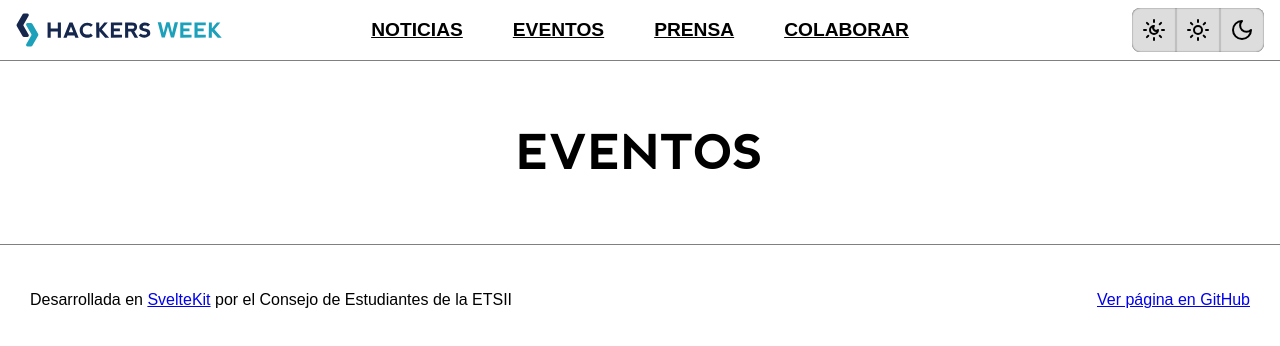
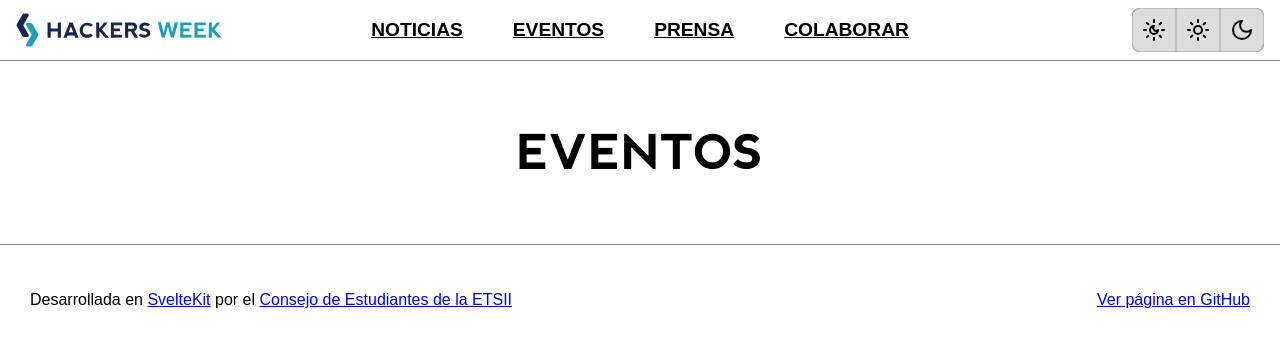
Before and after one commit to ConsejoInfUMA/hackersweek.es, a SvelteKit app: page /events in a window 1280 px wide. Shown: the top 346 px of the page. Built offline with nearby package versions, Linux system fonts and the light colour scheme.

Commit message:
add ceetsii link

```diff
--- a/src/routes/+layout.svelte
+++ b/src/routes/+layout.svelte
@@ -52,8 +52,14 @@
 {@render children()}
 <footer>
   <p>
-    Desarrollada en <a href="https://svelte.dev/" target="_blank">SvelteKit</a> por
-    el Consejo de Estudiantes de la ETSII
+    Desarrollada en <a href="https://svelte.dev/" target="_blank">SvelteKit</a>
+    por el
+    <a
+      href="https://www.uma.es/etsi-informatica/info/126304/consejo-de-estudiantes/"
+      target="_blank"
+    >
+      Consejo de Estudiantes de la ETSII
+    </a>
   </p>
   <a href="https://github.com/ConsejoInfUMA/hackersweek.es/" target="_blank">
     Ver página en GitHub
```
Also changed, not shown: src/routes/+page.svelte (+10 -4 lines).
